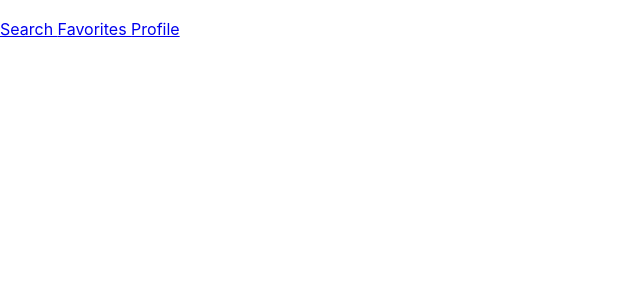
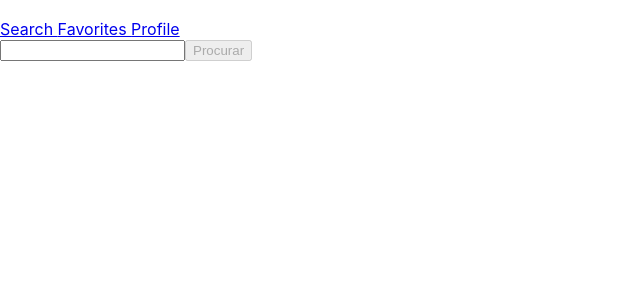
Before and after one commit to matheusmilanez96/project-trybetunes, a React (Create React App) app: page /search in a window 1280 px wide. Shown: the top 300 px of the page, without its empty margins (0-640 px from the left). Built offline with nearby package versions, Linux system fonts and the light colour scheme.

Commit message:
requisito 5

```diff
--- a/src/App.js
+++ b/src/App.js
@@ -1,6 +1,7 @@
 import React from 'react';
 import { Route, Switch } from 'react-router-dom';
 import Login from './pages/Login';
+import Search from './pages/Search';
 import Header from './components/Header';
 
 class App extends React.Component {
@@ -24,6 +25,7 @@ class App extends React.Component {
             render={ () => (
               <div data-testid="page-search">
                 <Header />
+                <Search />
               </div>
             ) }
           />
--- a/src/components/Loading.js
+++ b/src/components/Loading.js
@@ -7,4 +7,5 @@ class Loading extends Component {
     );
   }
 }
+
 export default Loading;
--- /dev/null
+++ b/src/pages/Search.js
@@ -0,0 +1,52 @@
+import React, { Component } from 'react';
+
+class Search extends Component {
+  state = {
+    artistName: '',
+    isButtonDisabled: true,
+  };
+
+  onInputChange = ({ target }) => {
+    const { value } = target;
+    this.setState({ artistName: value }, this.enableSearchButton);
+  };
+
+  enableSearchButton = () => {
+    const {
+      artistName,
+    } = this.state;
+    const minLength = 2;
+    if (artistName.length >= minLength) {
+      this.setState({
+        isButtonDisabled: false,
+      });
+    } else {
+      this.setState({
+        isButtonDisabled: true,
+      });
+    }
+  };
+
+  render() {
+    const { isButtonDisabled, artistName } = this.state;
+    return (
+      <form>
+        <input
+          type="text"
+          data-testid="search-artist-input"
+          onChange={ this.onInputChange }
+          value={ artistName }
+        />
+        <button
+          type="button"
+          data-testid="search-artist-button"
+          disabled={ isButtonDisabled }
+        >
+          Procurar
+        </button>
+      </form>
+    );
+  }
+}
+
+export default Search;
```
